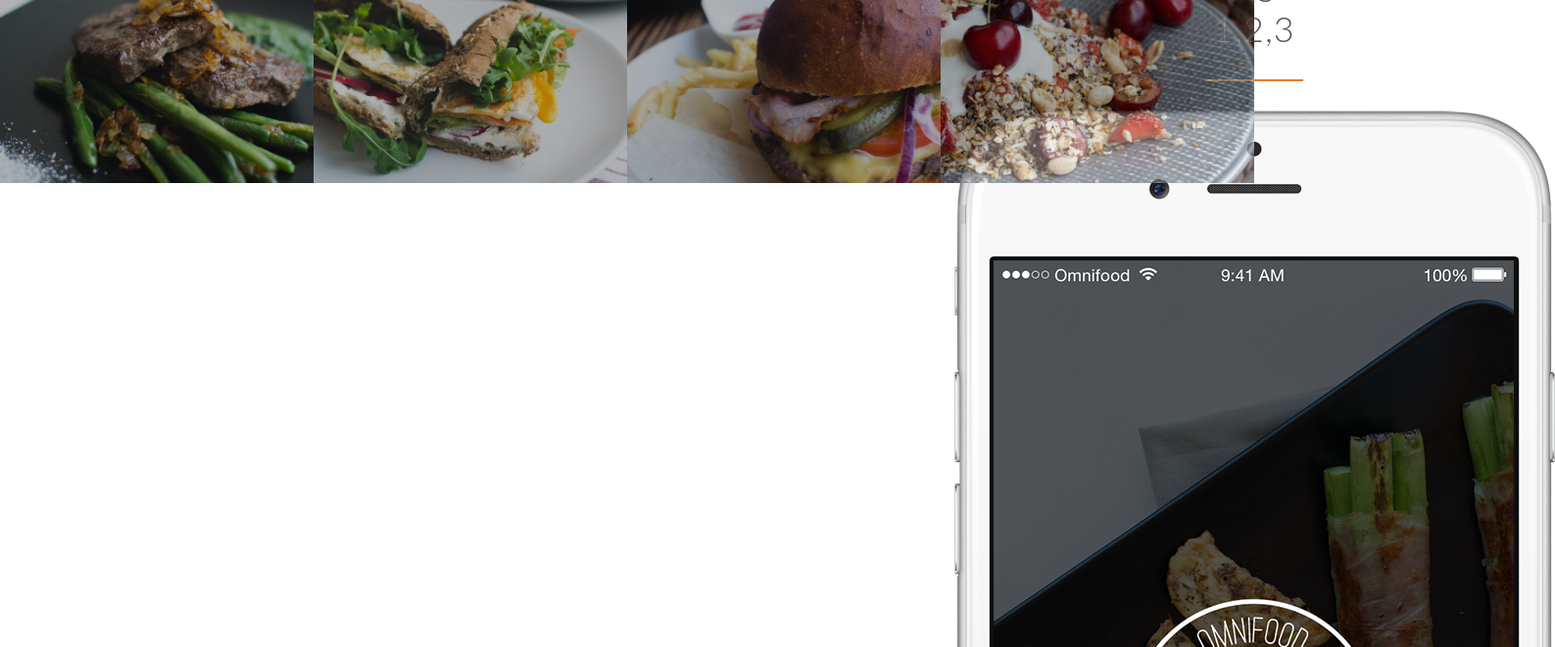
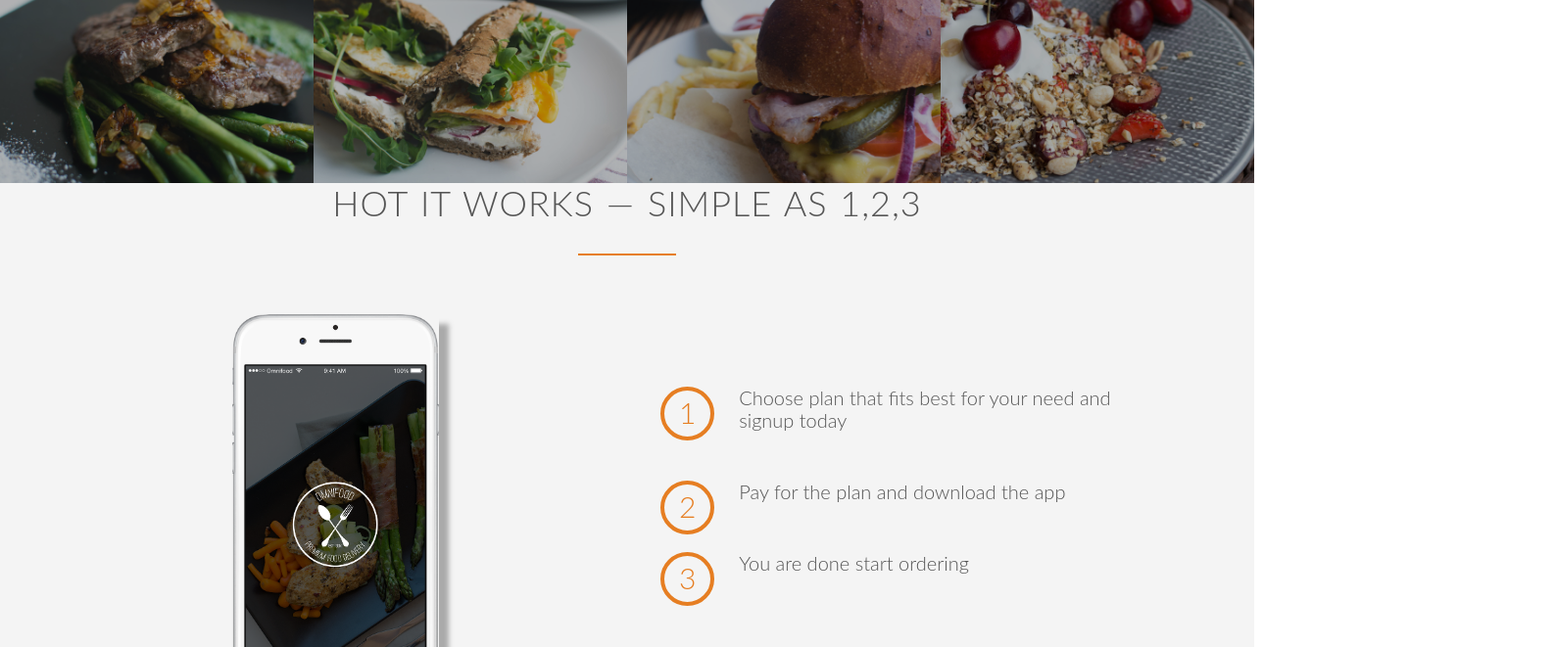
Before and after one commit to VP1800/Food-Project, a plain HTML site: page index.html in a window 1280 px wide. Shown: the part 1650-2311 px from the top of the page at 98% size, 1587 px wide, since content can reach past the window. Drawn offline with nearby package versions, Linux system fonts and the light colour scheme.

Commit message:
modified:   index.html 	modified:   resources/css/style.css 	modified:   vendors/css/grid.css

```diff
--- a/index.html
+++ b/index.html
@@ -76,7 +76,7 @@
         </div>
     </section>
     <section class="section-meals">
-        <ul class="meals-showcase">
+        <ul class="meals-showcase clearfix">
             <li>
                 <figure class="meal-photo">
                     <img src="resources/img/1.jpg" alt="food-image">
@@ -98,7 +98,7 @@
                 </figure>
             </li>
         </ul>
-        <ul class="meals-showcase">
+        <ul class="meals-showcase clearfix">
             <li>
                 <figure class="meal-photo">
                     <img src="resources/img/5.jpg" alt="food-image">
@@ -121,14 +121,14 @@
             </li>
         </ul>
     </section>
-    <br>
+    <br><br><br><br><br>
     <section class="section-steps">
-        <div class="row">
+        <div>
             <h2>Hot it works &mdash; Simple as 1,2,3</h2>
         </div>
         <div class="row">
             <div class="col span-1-of-2 steps-box">
-                <img src="resources/img/app-iPhone.png" alt="phone-image">
+                <img class="app-screen" src="resources/img/app-iPhone.png" alt="phone-image">
             </div>
             <div class="col span-1-of-2 steps-box">
                 <div class="works-step">
--- a/resources/css/style.css
+++ b/resources/css/style.css
@@ -177,9 +177,58 @@ h3{
     opacity: 1;
 
 }
+.clearfix{zoom: 1}
+.clearfix:afer{
+    content: '.';
+    clear: both;
+    display: block;
+    height: 0;
+    visibility: hidden;
+}
 .section-meals{
     padding: 0;
 }
 .section-features .long-copy{
     margin-bottom: 30px;
 }
+.works-step{
+    margin-bottom: 50px;
+    margin-right: 25px;
+}
+.steps-box:first-child{
+    text-align: center;
+    padding-right: 3%;
+    margin-top: 30px;
+}
+.steps-box:last-child{
+    padding-left: 3%;
+    margin-top: 70px;
+}
+.app-screen{
+    width: 40%;
+    box-shadow: 10px 10px 5px #aaaaaa;
+}
+.works-step div{
+    color: #e67e22;
+    border: 4px solid #e67e22;
+    display: inline-block;
+    border-radius: 55px;
+    height: 55px;
+    width: 55px;
+    text-align: center;
+    padding: 5px;
+    margin-right: 25px;
+    float: left;
+    font-size: 150%;
+}
+.works-step:last-of-type{
+    margin-bottom: 80px;
+}
+.btn-app img{
+    height: 50px;
+    width: auto;
+    /* margin-right: 10px; */
+}
+.section-steps{
+    background-color: #f4f4f4;
+}
--- a/vendors/css/grid.css
+++ b/vendors/css/grid.css
@@ -1,10 +1,10 @@
-.span-4-of-4{
+.span-1-of-1{
     width: 100%;
 }
-.span-3-of-4{
+.span-1-of-3{
     width: 74.6%;
 }
-.span-2-of-4{
+.span-1-of-2{
     width: 49.2%;
 }
 .span-1-of-4{
```
